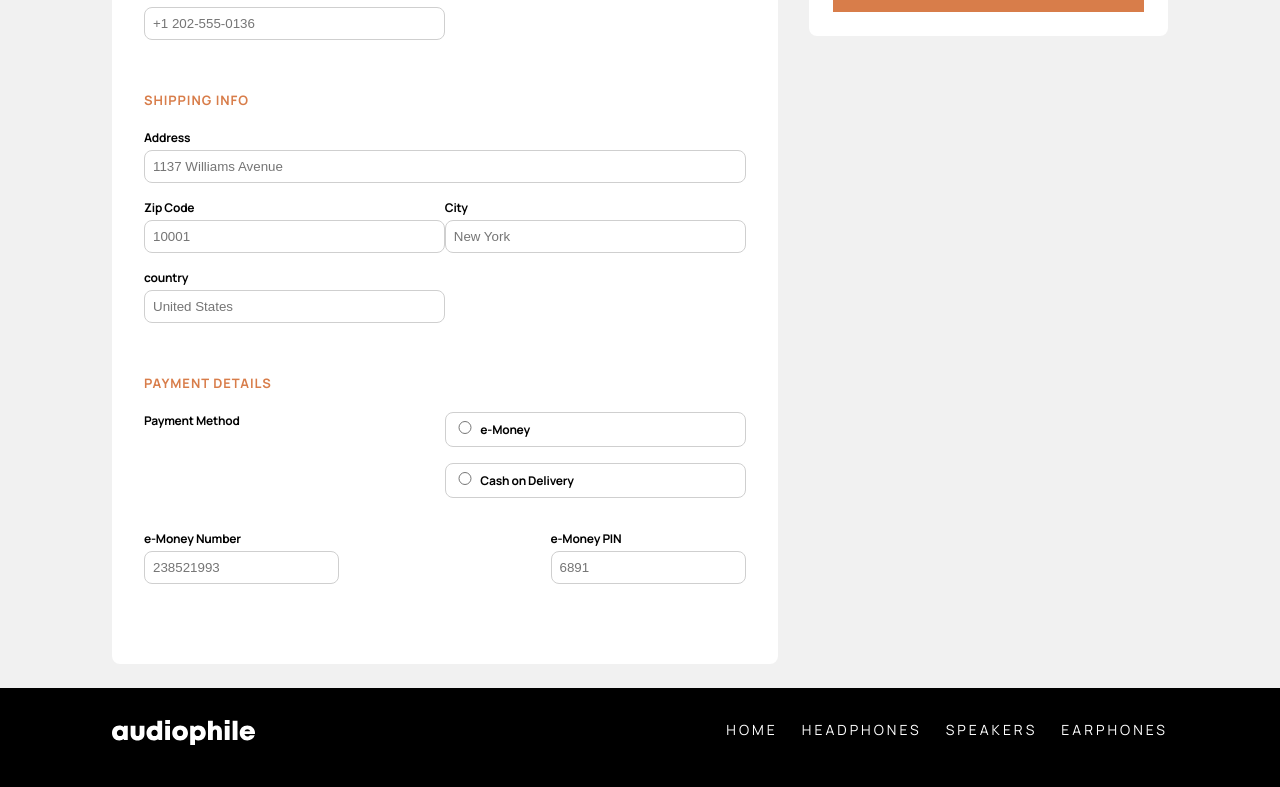
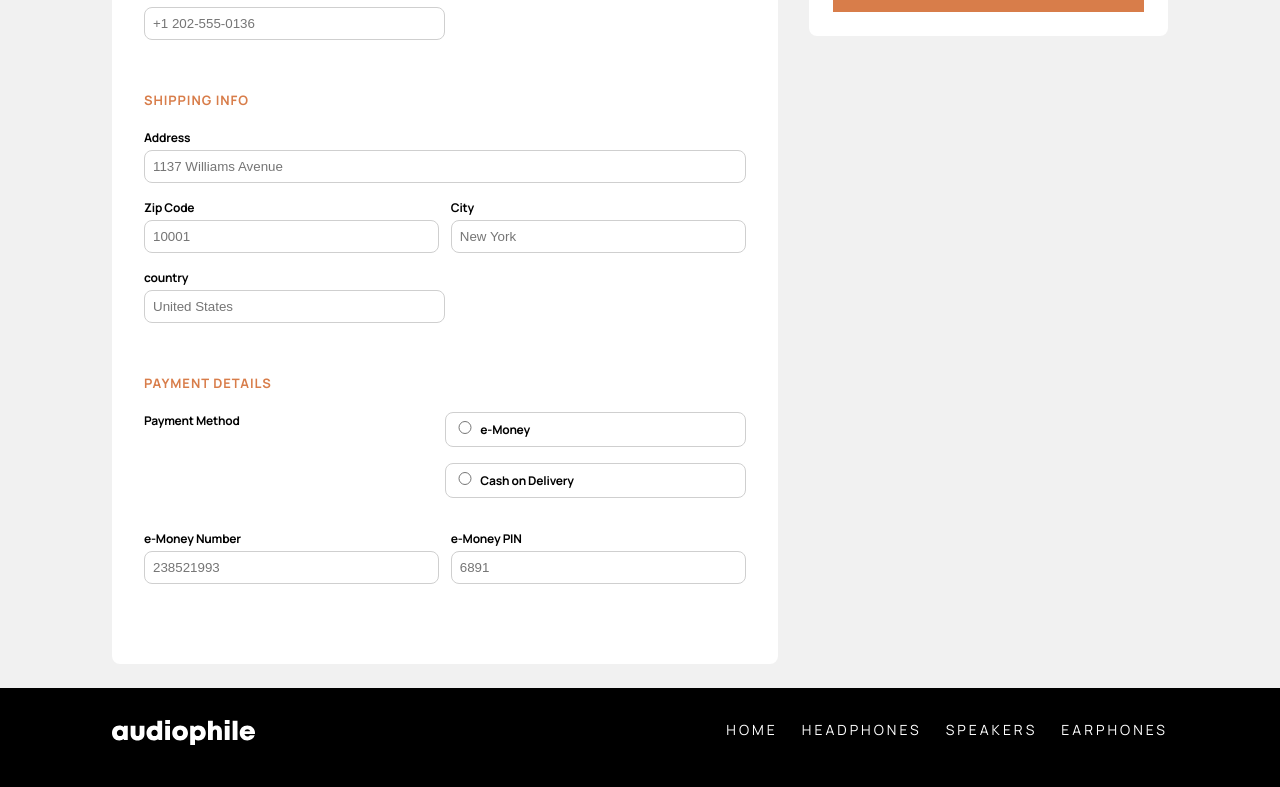
Before and after one commit to JulianIfesiokwu/audiophile-ecommerce-website, a React (Create React App) app: page /checkout in a window 1280 px wide. Shown: the part 409-1196 px from the top of the page. Built offline with nearby package versions, Linux system fonts and the light colour scheme.

Commit message:
styling form

```diff
--- a/src/Pages/CheckoutPage/Checkout.component.jsx
+++ b/src/Pages/CheckoutPage/Checkout.component.jsx
@@ -20,6 +20,7 @@ const Checkout =  () => {
                         <section className="personal-info">
                             <h2 className="section-title">billing details</h2>
                             <div className="section-field">
+                                <div className="half">
                                 <div className="field">
                                     <label htmlFor="name">Name</label>
                                     <input type="text" placeholder="Alexei Ward" id="name"/>
@@ -28,6 +29,8 @@ const Checkout =  () => {
                                     <label htmlFor="email">Email</label>
                                     <input type="email" placeholder="alexei@mail.com" id="email"/>
                                 </div>
+                                </div>
+
                                 <div className="field">
                                     <label htmlFor="phone">Phone Number</label>
                                     <input type="number" placeholder="+1 202-555-0136" id="phone"/>
@@ -42,6 +45,7 @@ const Checkout =  () => {
                                     <label htmlFor="name">Address</label>
                                     <input type="text" placeholder="1137 Williams Avenue" id="address"/>
                                 </div>
+                                <div className="half">
                                 <div className="field">
                                     <label htmlFor="zip code">Zip Code</label>
                                     <input type="number" placeholder="10001" id="zip code"/>
@@ -50,6 +54,8 @@ const Checkout =  () => {
                                     <label htmlFor="city">City</label>
                                     <input type="text" placeholder="New York" id="city"/>
                                 </div>
+                                </div>
+
                                 <div className="field">
                                     <label htmlFor="country">country</label>
                                     <input type="text" placeholder="United States" id="country"/>
@@ -77,11 +83,11 @@ const Checkout =  () => {
 
                                 <div className="section-row-two">
                                 <div className="e-money-details">
-                                        <div>
+                                        <div className="e-money">
                                             <label htmlFor="e-money number">e-Money Number</label>
                                             <input type="number" placeholder="238521993" id="country"/>
                                         </div>
-                                        <div>
+                                        <div className="e-money">
                                             <label htmlFor="e-money number">e-Money PIN</label>
                                             <input type="number" placeholder="6891" id="country"/>
                                         </div>
--- a/src/Pages/CheckoutPage/Checkout.styles.css
+++ b/src/Pages/CheckoutPage/Checkout.styles.css
@@ -95,6 +95,11 @@ input {
 .e-money-details {
     display: flex;
     justify-content: space-between;
+    gap: 2%;
+}
+
+.e-money {
+    width: 50%;
 }
 
 input[type=radio]{
@@ -184,3 +189,8 @@ input[type=radio]{
     padding: 1.5rem;
     outline: none;
 }
+
+.half {
+    display: flex;
+    gap: 2%;
+}
```
